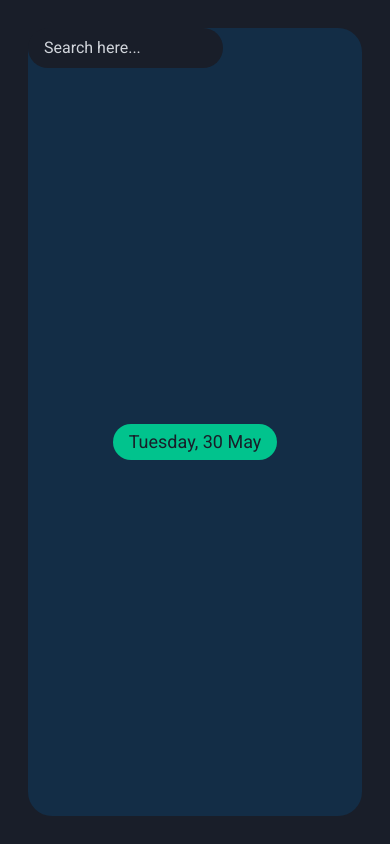
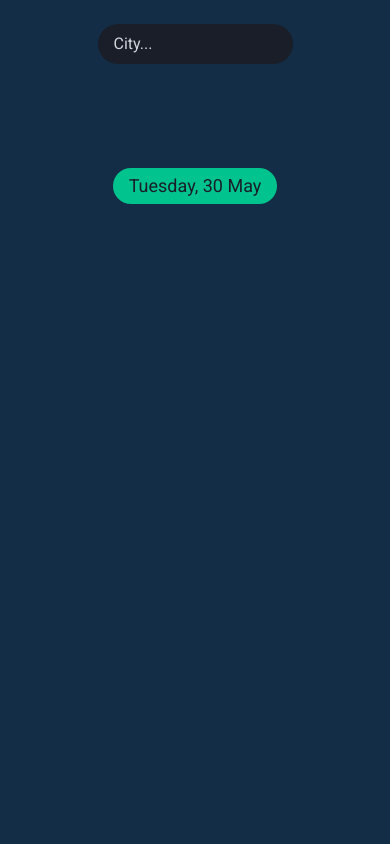
Before and after one commit to BeeAwwad/Weather_App, a React (Vite) app: page / in a window 390 px wide. Built offline with nearby package versions, Linux system fonts and the light colour scheme; a web font is replaced by a local one.

Commit message:
Little mobile ui change

```diff
--- a/src/App.jsx
+++ b/src/App.jsx
@@ -23,13 +23,14 @@ function App() {
 
   return (
     <>
-      <div id="container" className="bg-dark-home font-custom p-7 h-full">
-        <Search
+      <div id="container" className="bg-dark-home font-custom h-full">
+        <TopPart
           location={location}
           setLocation={setLocation}
           searchLocation={searchLocation}
+          data={data}
+          city={city}
         />
-        <TopPart data={data} city={city} />
       </div>
     </>
   );
--- a/src/components/search.jsx
+++ b/src/components/search.jsx
@@ -4,14 +4,14 @@ function Search(props) {
   const { location, setLocation, searchLocation } = props;
 
   return (
-    <div className="absolute w-1/2 text-dark-mode">
+    <div className="w-1/2 text-dark-mode flex mx-auto mt-6">
       <input
       className="w-full px-4 py-2 rounded-3xl text-dark-second placeholder-gray-300 bg-dark-home focus:outline-none focus:bg-dark-second focus:bg-opacity-20"
         value={location}
         onChange={(event) => setLocation(event.target.value)}
         onKeyDown={searchLocation}
         type="text"
-        placeholder="Search here..."
+        placeholder="City..."
       />
     </div>
   );
--- a/src/components/toppart.jsx
+++ b/src/components/toppart.jsx
@@ -1,8 +1,9 @@
 import React from "react";
 import BottomPart from "./bottompart";
+import Search from "./search";
 
 function TopPart(props) {
-  const { data, city } = props;
+  const { location, setLocation, searchLocation, data, city } = props;
   const date = new Date();
   const day = date.getDate();
   const monthNames = [
@@ -33,7 +34,12 @@ function TopPart(props) {
   ];
 
   return (
-    <div className="text-white flex bg-dark-mode w-full h-full rounded-3xl">
+    <div className="text-white flex bg-dark-mode w-full h-full flex-col">
+      <Search
+        location={location}
+        setLocation={setLocation}
+        searchLocation={searchLocation}
+      />
       <div className="my-auto flex flex-col items-center grow">
         <div className="mt-10 mb-6 mx-5 p-4 text-3xl font-semibold">
           <h2>{city}</h2>
@@ -41,12 +47,15 @@ function TopPart(props) {
         <div className="m-2 text-lg text-dark-home bg-dark-second py-1 px-4 rounded-full">
           <p>{currentDate}</p>
         </div>
-      <div className="m-2 p-3 text-2xl">{data.weather ? <p>{data.weather[0].main}</p> : null}</div>
+        <div className="m-2 p-3 text-2xl">
+          {data.weather ? <p>{data.weather[0].main}</p> : null}
+        </div>
         <div className="w-16 hidden md:block">
           {data.weather && (
             <img
               src={
-              imagesDay.find((image) => image.alt === data.weather[0].main)?.src
+                imagesDay.find((image) => image.alt === data.weather[0].main)
+                  ?.src
               }
               alt={data.weather[0].main}
             />
```
Lines whose indentation alone changed are shown as unchanged.
